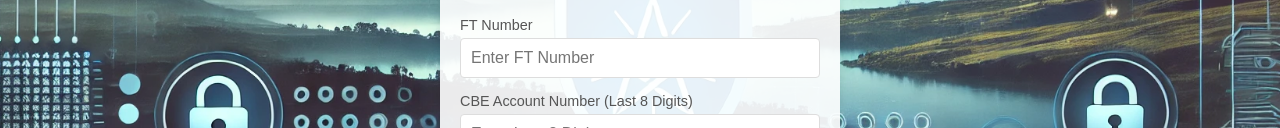
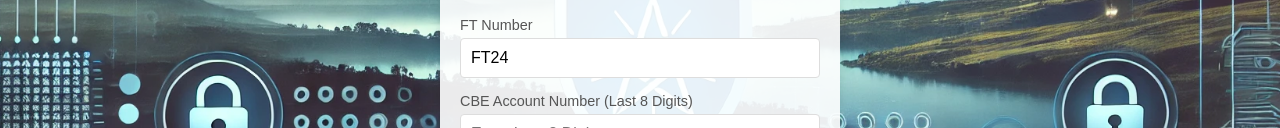
Before and after one commit to michaelfassil/ft_account_webapp, a plain HTML site: page index.html in a window 1280 px wide. Shown: the part 338-466 px from the top of the page. Drawn offline with Linux system fonts and the light colour scheme.

Commit message:
index.html

```diff
--- a/index.html
+++ b/index.html
@@ -88,7 +88,7 @@
         <form id="inputForm">
             <div class="form-group">
                 <label for="ftNumber">FT Number</label>
-                <input type="text" id="ftNumber" name="ftNumber" placeholder="Enter FT Number" required>
+                <input type="text" id="ftNumber" name="ftNumber" placeholder="Enter FT Number" value="FT24" required>
             </div>
             <div class="form-group">
                 <label for="accountNumber">CBE Account Number (Last 8 Digits)</label>
```
